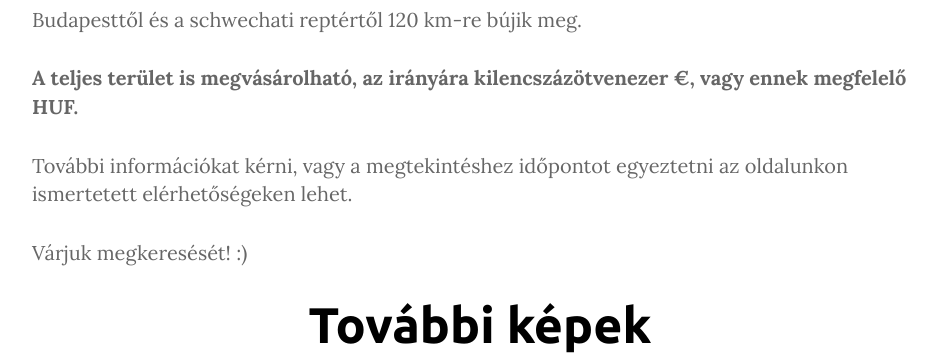
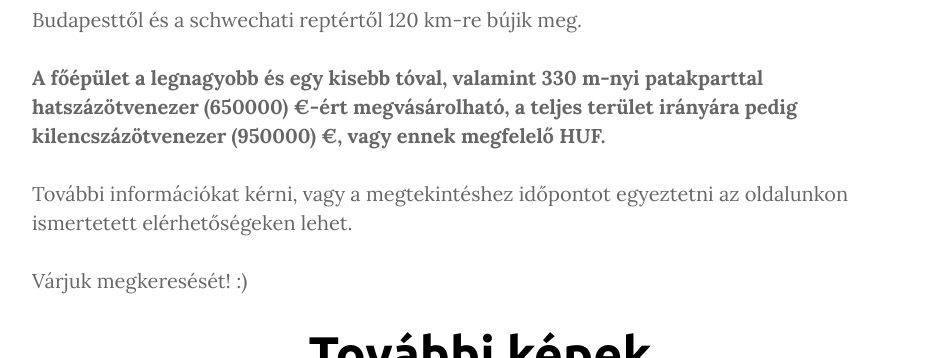
Before and after one commit to darabos/megingat, a Jekyll site: the page built from elado/birtok/index.md, in a window 1280 px wide and 900 px high, scrolled down 16345 px, cut to the strip 195-553 px from the top of the window. Shown: the whole strip, without its empty margins (160-1097 px from the left). Built offline with Jekyll 4.4.1, drawn with Linux system fonts in a browser that asks for light colours; nearby versions of some CDN libraries.

Commit message:
Árrészletező mondat beszúrása
Árrészletező mondat beszúrása.

```diff
--- a/elado/birtok/index.md
+++ b/elado/birtok/index.md
@@ -80,7 +80,7 @@ Az ingatlant adottságai alkalmassá teszik akár üzleti célú felhasználásr
 
 Budapesttől és a schwechati reptértől 120 km-re bújik meg.
 
-**A teljes terület is megvásárolható, az irányára kilencszázötvenezer €, vagy ennek megfelelő HUF.**
+**A főépület a legnagyobb és egy kisebb tóval, valamint 330 m-nyi patakparttal hatszázötvenezer (650000) €-ért megvásárolható, a teljes terület irányára pedig kilencszázötvenezer (950000) €, vagy ennek megfelelő HUF.**
 
 További információkat kérni, vagy a megtekintéshez időpontot egyeztetni az oldalunkon ismertetett elérhetőségeken lehet.
 
```
